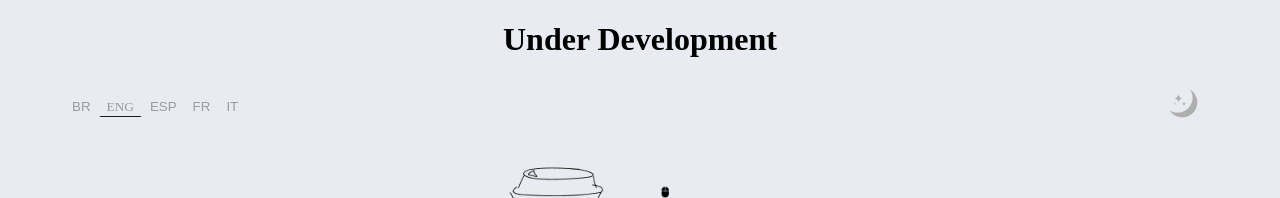
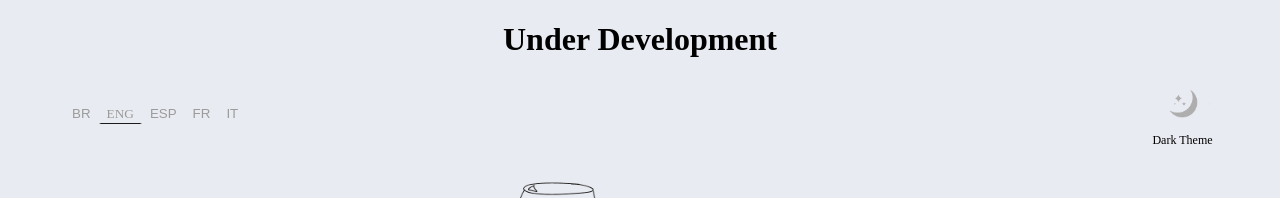
Before and after one commit to adrianomonteiroweb/adrianomonteirodev, a React (Create React App) app in the folder packages/client/: page / in a window 1280 px wide. Shown: the top 198 px of the page. Built offline with nearby package versions, Linux system fonts and the light colour scheme; no server answers.

Commit message:
feat: implemented description fot theme button

```diff
--- a/packages/client/src/components/menu/MenuComponent.tsx
+++ b/packages/client/src/components/menu/MenuComponent.tsx
@@ -35,6 +35,7 @@ export default function MenuComponent({ changeTheme, theme }: IProps) {
   return (
     <div className='menu'>
       <LanguagesComponent />
+      <div className='theme-div'>
         <button
           className='button-selected'
           type='button'
@@ -46,6 +47,8 @@ export default function MenuComponent({ changeTheme, theme }: IProps) {
             alt={theme === 'Light' ? 'light-theme' : 'dark-theme'}
           />
         </button>
+        <span>{theme === 'Light' ? 'Dark Theme' : 'Light Theme'}</span>
+      </div>
     </div>
   );
 }
--- a/packages/client/src/components/menu/menuComponent.css
+++ b/packages/client/src/components/menu/menuComponent.css
@@ -1,6 +1,15 @@
 .menu {
   align-items: center;
   display: flex;
+}
+
+.menu .theme-div {
+  display: flex;
+  flex-direction: column;
+}
+
+.theme-div span {
+  font-size: 12px;
 }
 
 .menu button {
```
Lines whose indentation alone changed are shown as unchanged.
